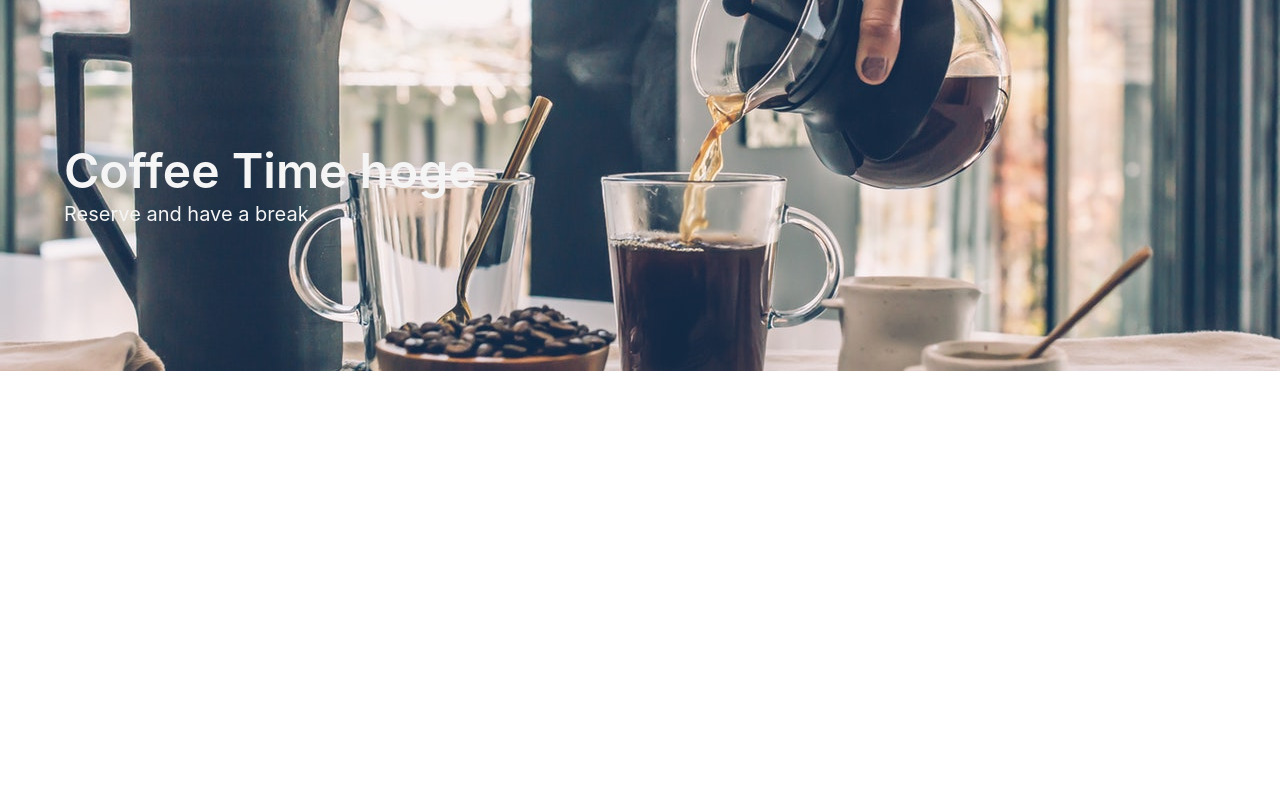
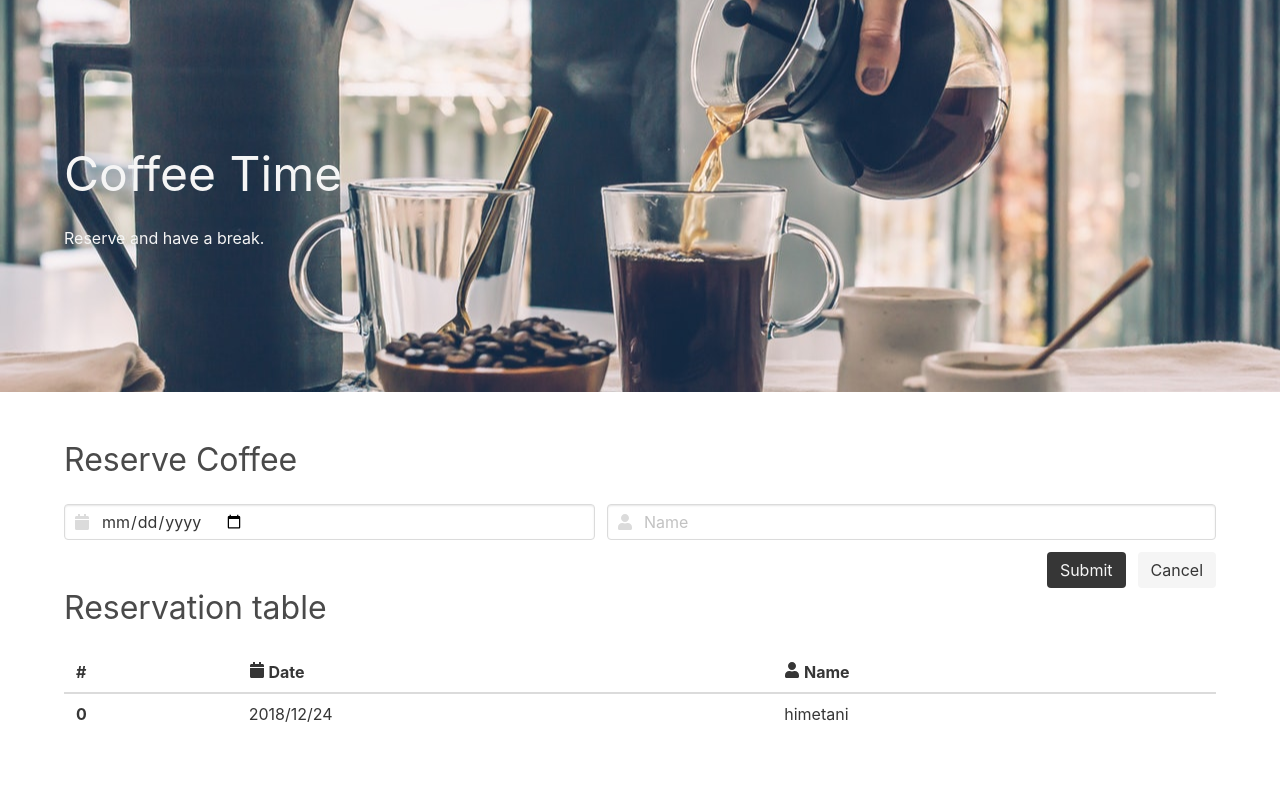
Before and after one commit to himetani/coffee-break, a plain HTML site: page static/index.html in a window 1280 px wide. Drawn offline with nearby package versions, Linux system fonts and the light colour scheme.

Commit message:
add more markup

```diff
--- a/static/index.html
+++ b/static/index.html
@@ -3,7 +3,7 @@
   <head>
     <meta charset="utf-8">
     <meta name="viewport" content="width=device-width, initial-scale=1">
-    <title>Hello Bulma!</title>
+    <title>Coffee Time</title>
     <link rel="stylesheet" href="https://cdnjs.cloudflare.com/ajax/libs/bulma/0.7.1/css/bulma.min.css">
     <script defer src="https://use.fontawesome.com/releases/v5.0.7/js/all.js"></script>
   </head>
@@ -11,14 +11,85 @@
       <section class="hero is-medium">
           <div class="hero-body" style="background-image: url('img/background.jpg'); background-repeat:no-repeat; background-position: center; width: 100%">
               <div class="container">
-                  <h1 class="title has-text-white-ter is-1">
-                      Coffee Time hoge
+                  <h1 class="subtitle has-text-white-ter is-1">
+                      Coffee Time
                   </h1>
-                  <h2 class="subtitle has-text-light is-5">
+                  <h2 class="subtitle has-text-light is-6">
                       Reserve and have a break.
                   </h2>
               </div>
           </div>
       </section>
+      <section class="section">
+          <div class="container">
+              <h1 class="subtitle has-text-grey-dark is-3">
+                  Reserve Coffee
+              </h1>
+              <div class="field is-horizontal">
+                  <div class="field-body">
+                      <div class="field">
+                          <p class="control is-expanded has-icons-left has-icons-right">
+                              <input class="input" type="date" placeholder="Email" value="alex@smith.com">
+                              <span class="icon is-small is-left">
+                                  <i class="fas fa-calendar"></i>
+                              </span>
+                          </p>
+                      </div>
+                      <div class="field">
+                          <p class="control is-expanded has-icons-left">
+                              <input class="input" type="text" placeholder="Name">
+                              <span class="icon is-small is-left">
+                                  <i class="fas fa-user"></i>
+                              </span>
+                          </p>
+                      </div>
+                  </div>
+              </div>
+              <div class="field is-grouped is-grouped-right">
+                  <p class="control">
+                      <a class="button is-dark">
+                          Submit
+                      </a>
+                  </p>
+                  <p class="control">
+                      <a class="button is-light">
+                          Cancel
+                      </a>
+                  </p>
+              </div>
+          </div>
+
+          <div class="container">
+              <h1 class="subtitle has-text-grey-dark is-3">
+                  Reservation table
+              </h1>
+              <table class="table is-fullwidth">
+                  <thead>
+                      <tr>
+                          <th>
+                              #
+                          </th>
+                          <th>
+                            <span class="icon is-small is-left">
+                                  <i class="fas fa-calendar"></i>
+                              </span>
+                              Date
+                          </th>
+                          <th>
+                              <span class="icon is-small is-left">
+                                  <i class="fas fa-user"></i>
+                              </span>
+                              Name
+                          </th>
+                      </tr>
+                  </thead>
+                  <tbody>
+                      <th>0</th>
+                      <td>2018/12/24</td>
+                      <td>himetani</td>
+                  </tbody>
+              </table>
+          </div>
+      </section>
   </body>
 </html>
```
